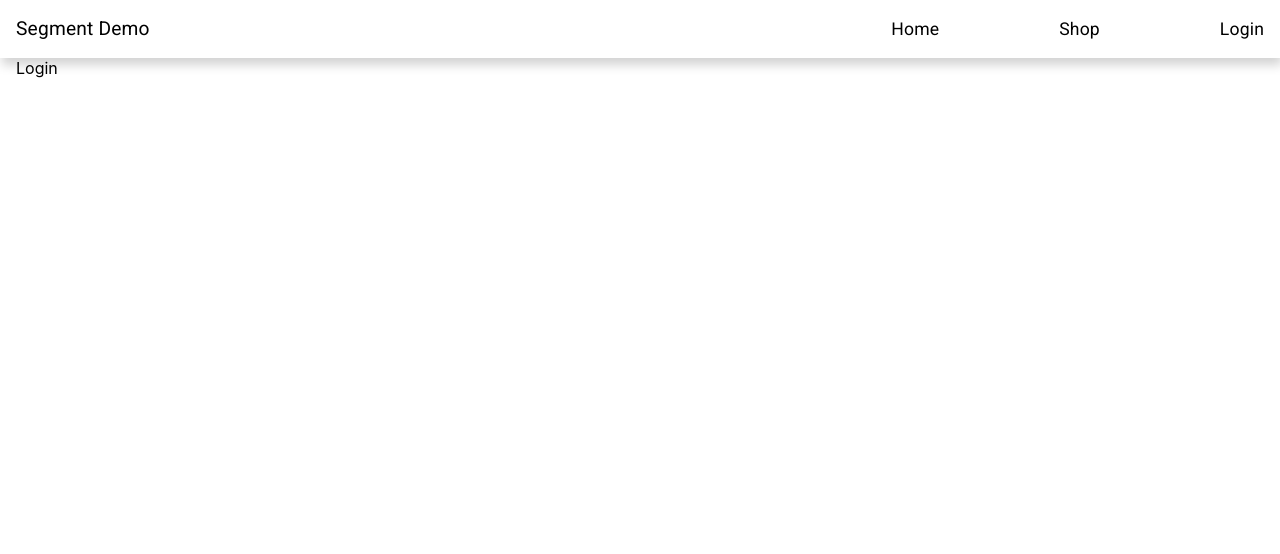
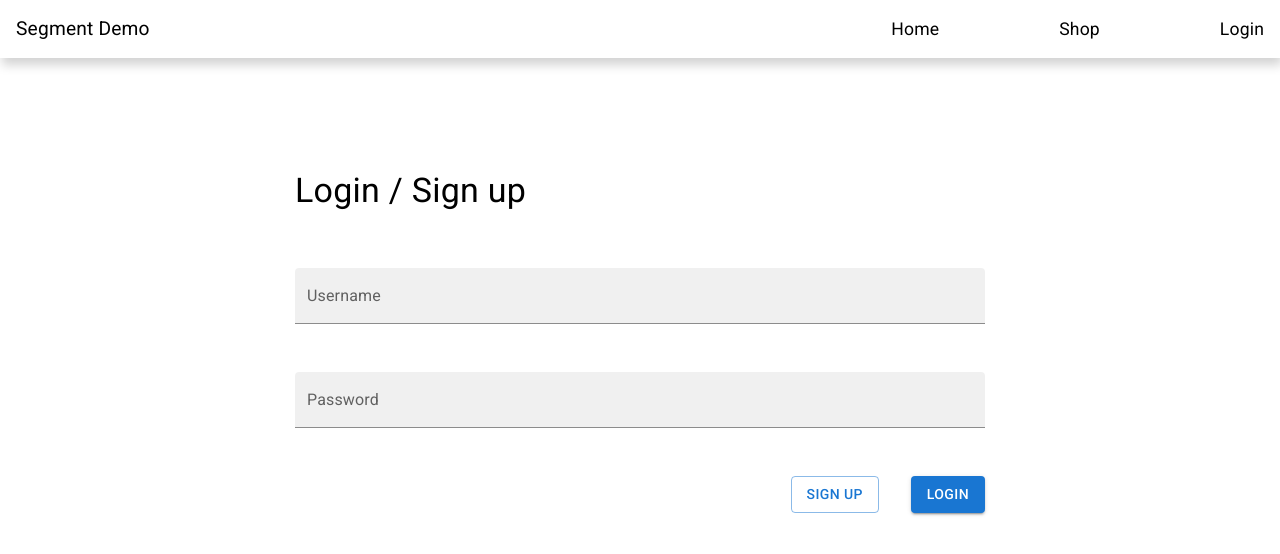
Before and after one commit to Nicolas5150/segment-demo, a React (Create React App) app: page /login in a window 1280 px wide. Shown: the top 554 px of the page. Built offline with nearby package versions, Linux system fonts and the light colour scheme.

Commit message:
Adding in login page - no actual logic yet

```diff
--- a/src/pages/login/Login.tsx
+++ b/src/pages/login/Login.tsx
@@ -1,3 +1,35 @@
+import { Box, Button, TextField, Typography } from "@mui/material";
+import { useNavigate } from "react-router-dom";
+
 export function Login() {
-  return <div>Login</div>;
+  const user = localStorage.getItem("segment-user");
+  const navigate = useNavigate();
+
+  if (user) {
+    navigate("/");
+  }
+
+  return (
+    <Box
+      sx={{
+        display: "flex",
+        flexDirection: "column",
+        gap: 6,
+        justifyContent: "center",
+        m: "auto",
+        maxWidth: "690px",
+        mt: 12,
+      }}
+    >
+      <Typography component="h4" sx={{ pb: 1, pt: 2 }} variant="h4">
+        Login / Sign up
+      </Typography>
+      <TextField id="filled-basic" label="Username" variant="filled" />
+      <TextField id="filled-basic" label="Password" variant="filled" />
+      <Box sx={{ display: "flex", gap: 4, marginLeft: "auto" }}>
+        <Button variant="outlined">Sign up</Button>
+        <Button variant="contained">Login</Button>
+      </Box>
+    </Box>
+  );
 }
```
